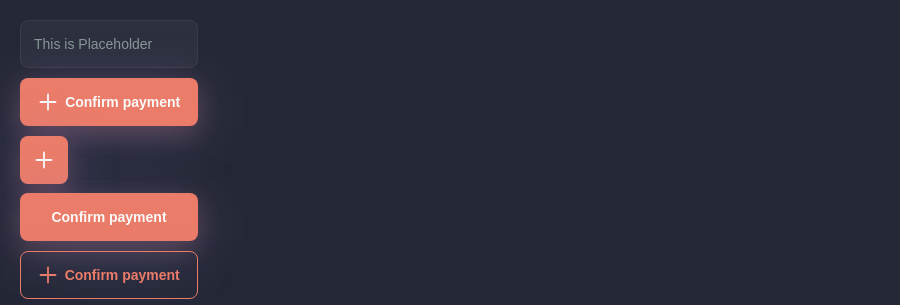
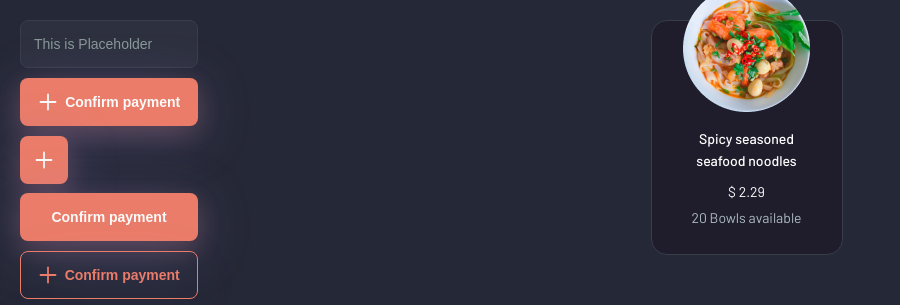
Before and after one commit to IwanMaks/CoursePlatform, a Next.js app: page / in a window 1280 px wide. Shown: the top 305 px of the page, without its empty margins (0-900 px from the left). Built offline with nearby package versions, Linux system fonts and the light colour scheme; no server answers.

Commit message:
add dish card component

```diff
--- /dev/null
+++ b/components/Content/DishCard/DishCard.module.css
@@ -0,0 +1,99 @@
+.mainWrap {
+    width: 221px;
+}
+
+.mainWrapNoEdit {
+    width: 192px;
+}
+
+.wrapperEdit {
+    background: var(--background__dark2);
+    border: 1px solid #393C49;
+    border-radius: 8px;
+    display: flex;
+    flex-direction: column;
+    align-items: center;
+    padding: 24px 47px 66px 47px;
+}
+
+.wrapperNoEdit {
+    background: var(--background__dark2);
+    border: 1px solid #393C49;
+    border-radius: 16px;
+    display: flex;
+    flex-direction: column;
+    align-items: center;
+    padding: 0 30px 24px 30px;
+}
+
+.img {
+    margin-bottom: 16px;
+}
+
+.imgNoEdit {
+    position: relative;
+    top: -36px;
+    margin-bottom: -20px;
+}
+
+.dishName {
+    color: var(--white);
+    text-align: center;
+    margin-bottom: 8px;
+}
+
+.priceAndCount {
+    display: flex;
+    align-items: center;
+}
+
+.priceAndCountNoEdit {
+    flex-direction: column;
+}
+
+.price {
+    color: var(--text__light);
+}
+
+.noEditPrice {
+    color: var(--white);
+    margin-bottom: 4px;
+}
+
+.dot {
+    background-color: var(--text__light);
+    width: 4px;
+    height: 4px;
+    border-radius: 50%;
+    margin: 0 8px;
+}
+
+.button {
+    background: rgba(234, 124, 105, .24);
+    border-radius: 0 0 8px 8px;
+    outline: none;
+    border: none;
+    width: 100%;
+    display: flex;
+    align-items: center;
+    justify-content: center;
+    padding: 16px 0;
+    position: relative;
+    bottom: 50px;
+    transition: all 300ms;
+
+}
+
+.button:hover {
+    background-color: var(--primary__hover);
+    transition: all 300ms;
+}
+
+.button path {
+    fill: var(--primary);
+}
+
+.edit {
+    color: var(--primary);
+    margin-left: 8px;
+}
--- /dev/null
+++ b/components/Content/DishCard/DishCard.props.ts
@@ -0,0 +1,5 @@
+import {DetailedHTMLProps, HTMLAttributes} from "react";
+
+export interface DishCardProps extends DetailedHTMLProps<HTMLAttributes<HTMLDivElement>, HTMLDivElement> {
+    editable?: boolean
+}
--- /dev/null
+++ b/components/Content/DishCard/DishCard.tsx
@@ -0,0 +1,45 @@
+import {DishCardProps} from "./DishCard.props";
+import styles from './DishCard.module.css';
+import globalTextStyle from '../../../styles/Home.module.css'
+import cn from "classnames";
+import {EditIcon} from "../../Icons/EditIcon";
+
+export const DishCard = ({editable = false, className, ...props}: DishCardProps): JSX.Element => {
+    return (
+        <div className={cn({
+            [styles.mainWrap]: editable,
+            [styles.mainWrapNoEdit]: !editable
+        })}>
+            <div className={cn(className, {
+                [styles.wrapperEdit]: editable,
+                [styles.wrapperNoEdit]: !editable,
+            })}>
+                {/* eslint-disable-next-line @next/next/no-img-element */}
+                <img src="./dish.png" alt="h" className={cn(styles.img, {
+                    [styles.imgNoEdit]: !editable
+                })}/>
+                <div className={cn(globalTextStyle.body_normal_medium, styles.dishName)}>
+                    Spicy seasoned seafood noodles
+                </div>
+                <div className={cn(styles.priceAndCount, {
+                    [styles.priceAndCountNoEdit]: !editable
+                })}>
+                    <div className={cn(globalTextStyle.body_normal_regular,{
+                        [styles.price]: editable,
+                        [styles.noEditPrice]: !editable,
+                    })}>$ 2.29</div>
+                    {editable && <div className={styles.dot}/> }
+                    <div className={cn(globalTextStyle.body_normal_regular, styles.price)}>
+                        {editable ? '20 Bowls' : '20 Bowls available'}
+                    </div>
+                </div>
+            </div>
+            {editable &&
+                <button className={styles.button}>
+                    <EditIcon />
+                    <div className={cn(globalTextStyle.body_normal_semibold, styles.edit)}>Edit dish</div>
+                </button>
+            }
+        </div>
+    )
+}
--- /dev/null
+++ b/components/Icons/EditIcon.tsx
@@ -0,0 +1,5 @@
+export const EditIcon = () => (
+    <svg width="18" height="18" viewBox="0 0 18 18" fill="none" xmlns="http://www.w3.org/2000/svg">
+        <path d="M17.3415 16.2089C17.7052 16.2089 18 16.498 18 16.8545C18 17.1813 17.7523 17.4514 17.4308 17.4941L17.3415 17.5H10.471C10.1073 17.5 9.81246 17.211 9.81246 16.8545C9.81246 16.5277 10.0602 16.2576 10.3816 16.2148L10.471 16.2089H17.3415ZM10.6592 1.41662C11.906 0.194461 13.9283 0.194461 15.175 1.41662L16.4694 2.6854C17.7162 3.90755 17.7162 5.88985 16.4694 7.112L6.74061 16.6486C6.1843 17.1939 5.43007 17.4999 4.64282 17.4999H0.658541C0.288415 17.4999 -0.00901523 17.201 0.000208899 16.8383L0.100432 12.8975C0.120357 12.1526 0.43127 11.4425 0.968667 10.9157L10.6592 1.41662ZM9.906 3.979L1.89998 11.8287C1.60126 12.1215 1.42814 12.5169 1.41707 12.9305L1.33345 16.2084L4.64282 16.2088C5.03222 16.2088 5.4067 16.0745 5.70228 15.8317L5.8093 15.7357L13.855 7.849L9.906 3.979ZM14.2437 2.32953C13.5113 1.61156 12.323 1.61156 11.5905 2.32953L10.838 3.066L14.786 6.936L15.5381 6.19909C16.2298 5.52101 16.2683 4.44433 15.6534 3.72195L15.5381 3.59831L14.2437 2.32953Z" fill="#3B5162"/>
+    </svg>
+)
--- a/components/index.ts
+++ b/components/index.ts
@@ -4,3 +4,4 @@ export * from './Tab/Tab'
 export * from './Dropdown/Dropdown'
 export * from './SeacrhInput/SearchInput'
 export * from './Content/SummaryCard/SummaryCard'
+export * from './Content/DishCard/DishCard'
--- a/pages/index.tsx
+++ b/pages/index.tsx
@@ -1,4 +1,4 @@
-import {Input, Button, Tab, SearchInput, Dropdown, SummaryCard} from "../components";
+import {Input, Button, Tab, SearchInput, Dropdown, SummaryCard, DishCard} from "../components";
 
 export default function Home() {
   return (
@@ -16,6 +16,7 @@ export default function Home() {
             <SearchInput placeholder='This is Placeholder' />
             <Dropdown />
             <SummaryCard />
+            <DishCard />
         </section>
     </>
   )
```
Also changed, not shown: public/dish.png (added).
